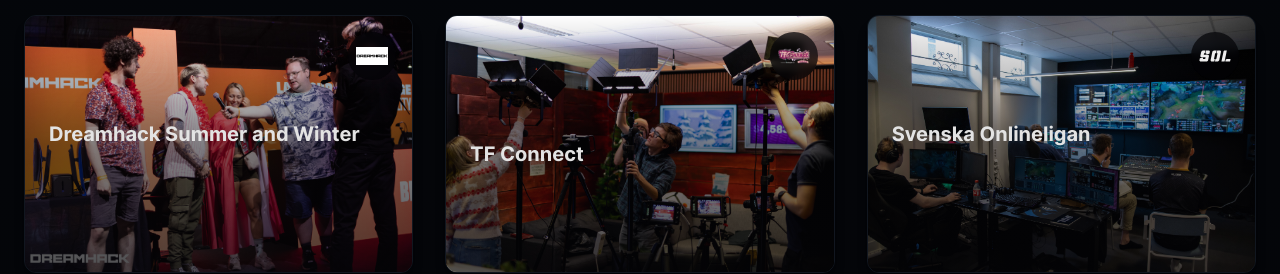
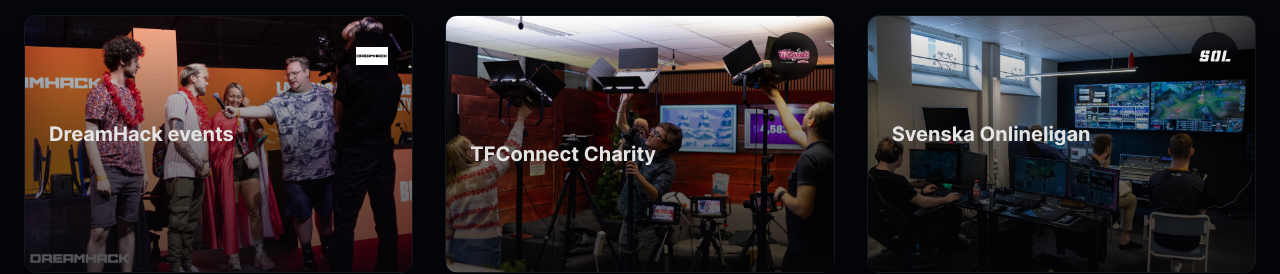
Before and after one commit to ThatGuyHS/pxb-media-test, a Next.js app in the folder pxb-media-test/: page / in a window 1280 px wide. Shown: the part 2560-2834 px from the top of the page. Built offline with nearby package versions, Linux system fonts and the light colour scheme.

Commit message:
copy updates

```diff
--- a/pxb-media-test/app/HomeClientPage.tsx
+++ b/pxb-media-test/app/HomeClientPage.tsx
@@ -410,15 +410,15 @@
                   id: "dreamhack",
                   img: "/dh1.jpg",
                   logo: "/dreamhack-logo.png",
-                  title: "Dreamhack Summer and Winter",
+                  title: "DreamHack events",
                   desc: "We have provided broadcasting services for Dreamhack LAN stage, BYOC admins and admins for free play areas.",
                 },
                 {
                   id: "tfconnect",
                   img: "/tf.connect-11.jpg",
                   logo: "/tfconnect-logo.png",
-                  title: "TF Connect",
-                  desc: "PXB Media provided a full production service for TF Connects virtual event.",
+                  title: "TFConnect Charity",
+                  desc: "PXB Media provided a full production service for TF Connects virtual charity event.",
                 },
                 {
                   id: "svenskaonlineligan",
```
